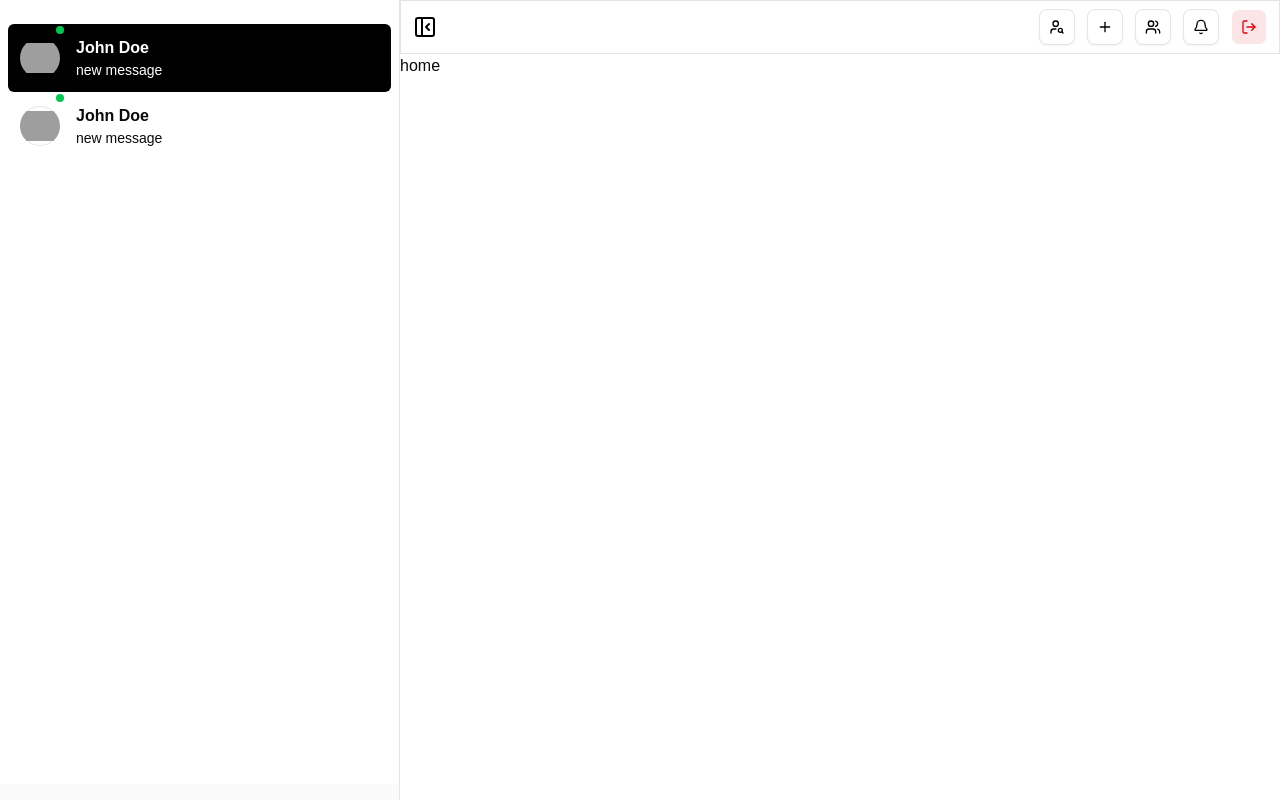
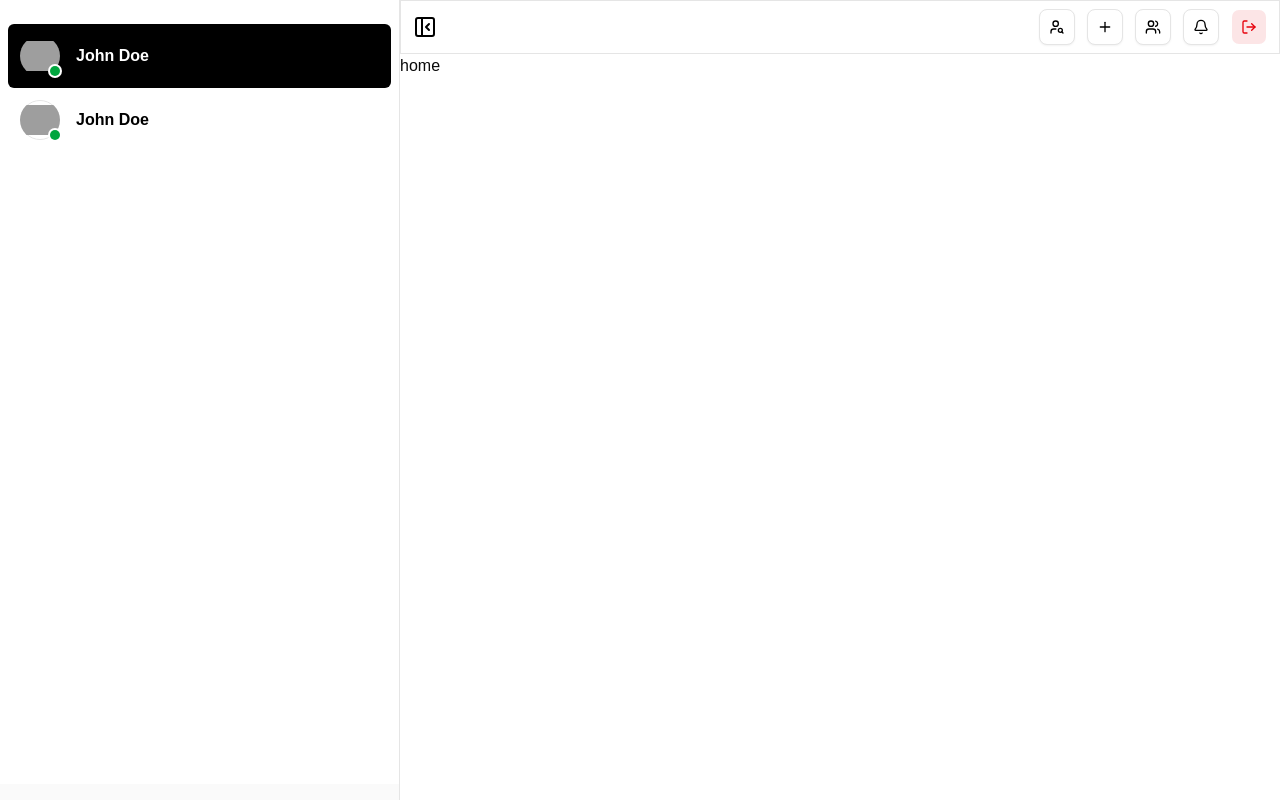
Before and after one commit to sharvanrajput/chat-app, a React (Vite) app: page / in a window 1280 px wide. Built offline with nearby package versions, Linux system fonts and the light colour scheme; grey boxes are pictures that could not be loaded.

Commit message:
chat list updated and sampole data also updateed

```diff
--- a/src/components/AppSidebar.jsx
+++ b/src/components/AppSidebar.jsx
@@ -12,15 +12,28 @@ import { Skeleton } from "./ui/skeleton";
 import ChatList from "./specific/ChatList";
 import ChatItem from "./shared/ChatItem";
 import { sampleChats } from "@/constants/sampleData";
+import { useParams } from "react-router-dom";
 
 export default function AppSidebar() {
+  const params = useParams();
+  const chatid = params.chatid;
+
   return (
     <div>
       <Sidebar>
         <SidebarHeader className={"bg-white!"} />
         <SidebarContent className={"bg-white!"}>
           <SidebarGroup className={"space-y-4"}>
-            <ChatList chats={sampleChats} chatId={"1"} />
+            <ChatList
+              chats={sampleChats}
+              chatId={"1"}
+              newMessagesAlert={[
+                {
+                  chatId: chatid,
+                  count: "2",
+                },
+              ]}
+            />
           </SidebarGroup>
         </SidebarContent>
         <SidebarFooter />
--- a/src/components/shared/ChatItem.jsx
+++ b/src/components/shared/ChatItem.jsx
@@ -1,8 +1,8 @@
 import React, { memo } from "react";
 import { Link } from "react-router-dom";
-import { Avatar, AvatarFallback, AvatarImage } from "../ui/avatar";
+import { Avatar, AvatarBadge, AvatarFallback, AvatarImage } from "../ui/avatar";
 
- function ChatItem({
+function ChatItem({
   avatar = [],
   name,
   id,
@@ -14,38 +14,32 @@ import { Avatar, AvatarFallback, AvatarImage } from "../ui/avatar";
   handleDeleteChatOpen,
 }) {
   return (
-    <Link to={`/chat/${id}`}
+    <Link
+      className="hover:bg-gray-500"
+      to={`/chat/${id}`}
       onContextMenu={(e) => handleDeleteChatOpen(e, id, groupchat)}
     >
       <div
-        className={`flex gap-4 items-center p-3 rounded-sm relative ${sameSender ? "bg-black text-white " : ""}   `}
+        className={`flex gap-4 items-center p-3 rounded-sm relative ${sameSender ? "bg-black text-white " : "bg-white text-black"}   `}
       >
-
-        <Avatar className={"size-10 relative"}>
+        <Avatar className={"size-10 relative rounded-full"}>
           <AvatarImage
             className={"object-contain"}
-            src={"https://github.com/shadcn.png"}
+            src={avatar}
           />
           <AvatarFallback>CN</AvatarFallback>
-
+          <AvatarBadge className="bg-green-600 dark:bg-green-800" />
         </Avatar>
 
         <div className="div">
           <p className="text-md font-semibold">{name}</p>
-          {
-            newMessageAlert && (
-              <p className="text-sm">{newMessageAlert.count} new message </p>
-            )
-          }
+          {newMessageAlert && (
+            <p className="text-sm">{newMessageAlert.count} new message </p>
+          )}
         </div>
-
-        <div
-          className="h-2 w-2 absolute top-0.5 left-12 bg-green-500 rounded-full"
-        />
-
       </div>
     </Link>
   );
 }
 
-export default memo(ChatItem)
+export default memo(ChatItem);
--- a/src/components/specific/ChatList.jsx
+++ b/src/components/specific/ChatList.jsx
@@ -4,7 +4,6 @@ import { SidebarMenu, SidebarMenuItem } from "../ui/sidebar";
 import ChatItem from "../shared/ChatItem";
 
 export default function ChatList({
-  w = "100%",
   chats = [],
   chatId,
   onlineUsers = [],
@@ -22,19 +21,27 @@ export default function ChatList({
         {chats.map((data, i) => {
           const { id, avatar, members } = data;
 
-          const newMessageCount = newMessagesAlert.find(({ chatId }) => chatId === id)?.count;
+          const newMessageCount = newMessagesAlert.find(
+            ({ chatId }) => chatId === id,
+          );
 
-          const isonline = members.some((member) => onlineUsers.includes(member))
+          const isonline = members.some((member) =>
+            onlineUsers.includes(member),
+          );
 
           const sameSender = chatId === id;
 
-          return <ChatItem key={i} {...data}
-            isOnline={isonline}
-            newMessageAlert={{ count: newMessageCount }}
-            avatar={avatar}
-            handleDeleteChatOpen={handleDeletechat}
-            sameSender={sameSender}
-          />;
+          return (
+            <ChatItem
+              key={i}
+              {...data}
+              isOnline={isonline}
+              newMessageAlert={newMessageCount}
+              avatar={avatar}
+              handleDeleteChatOpen={handleDeletechat}
+              sameSender={sameSender}
+            />
+          );
         })}
       </div>
       {false &&
--- a/src/constants/sampleData.js
+++ b/src/constants/sampleData.js
@@ -2,15 +2,15 @@ export const sampleChats = [
   {
     id: "1",
     name: "John Doe",
-    avatar: "https://github.com/shadcn.png",
+    avatar: ["https://github.com/shadcn.png"],
     groupChat: false,
-    members: [1,2,3],
+    members: ["1", "2"],
   },
   {
     id: "2",
     name: "John Doe",
-    avatar: "https://github.com/shadcn.png",
+    avatar: ["https://github.com/shadcn.png"],
     groupChat: false,
-    members: [1,2,3],
-  }
-]
+    members: ["1", "2"],
+  },
+];
```
